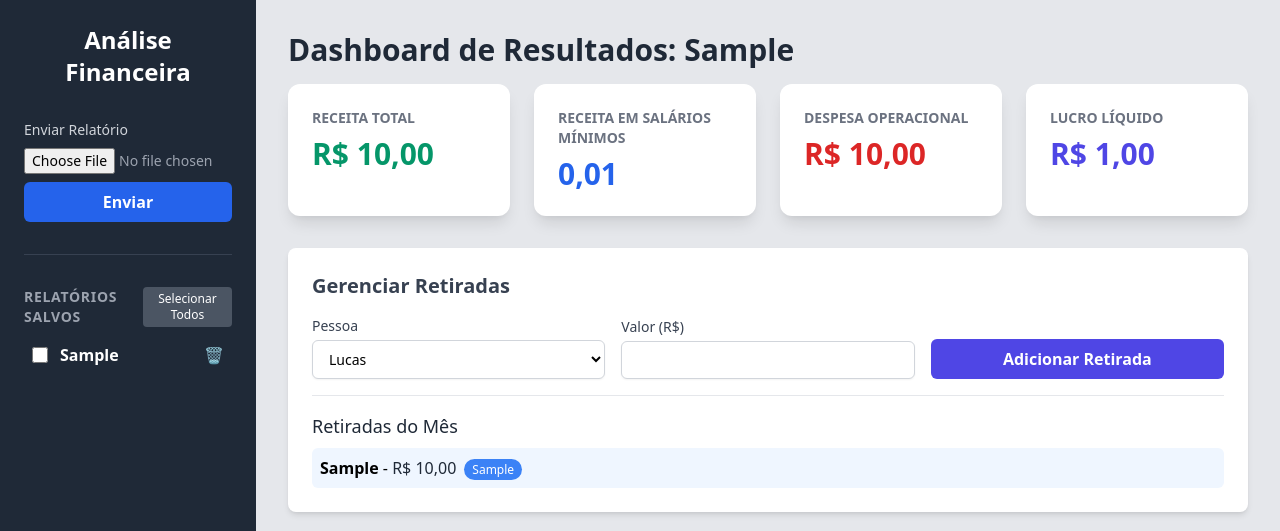
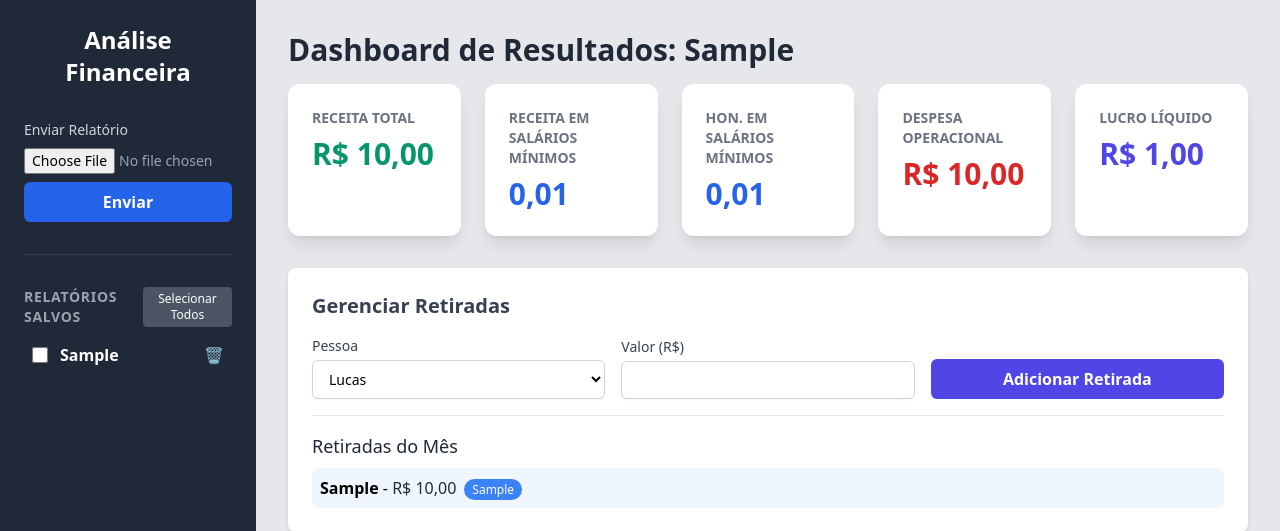
Before and after one commit to pedrocarneiro17/dashboard_contajur, a Flask app: page / in a window 1280 px wide. Shown: the top 531 px of the page. Run offline with Flask 3, Linux system fonts and the light colour scheme; tables that the repository leaves empty hold one stand-in row (values such as "Sample post").

Commit message:
adição de honorarios no comparativo e hon em sal min

```diff
--- a/database.py
+++ b/database.py
@@ -88,7 +88,8 @@ def get_dashboard_data(selected_month):
     """Busca todos os dados necessários para renderizar o dashboard de um mês."""
     data = {
         "totals": None, "expenses": defaultdict(list), "revenue_in_mw": 0,
-        "top_10_chart_data": None, "withdrawals_list": []
+        "top_10_chart_data": None, "withdrawals_list": [],
+        "fees_in_mw": 0
     }
     if not selected_month:
         return data
@@ -102,6 +103,9 @@ def get_dashboard_data(selected_month):
             data['totals'] = dict(totals_row)
             if data['totals'].get('total_revenue', 0) > 0:
                 data['revenue_in_mw'] = data['totals']['total_revenue'] / 1518.0
+
+        if data['totals'].get('total_fees', 0) > 0:
+            data['fees_in_mw'] = data['totals']['total_fees'] / 1518.0
 
         # Top 10 Despesas
         top_10_rows = c.execute('SELECT subcategory, amount FROM expenses WHERE month = ? ORDER BY amount DESC LIMIT 10', (selected_month,)).fetchall()
@@ -170,6 +174,7 @@ def get_compare_data(selected_months):
             {'label': 'Total de Receitas', 'data': [row['total_revenue'] for row in totals_data_rows], 'borderColor': '#10B981', 'tension': 0.1},
             {'label': 'Total de Despesas', 'data': [row['total_expenses'] for row in totals_data_rows], 'borderColor': '#EF4444', 'tension': 0.1},
             {'label': 'Lucro Líquido', 'data': [row['net_profit'] for row in totals_data_rows], 'borderColor': '#3B82F6', 'tension': 0.1},
+            {'label': 'Honorários', 'data': [row['total_fees'] for row in totals_data_rows], 'borderColor': '#F59E0B', 'tension': 0.1}
         ]
     }
 
--- a/templates/dashboard.html
+++ b/templates/dashboard.html
@@ -73,9 +73,10 @@
         {% if selected_month and totals %}
             <h1 class="text-3xl font-bold text-gray-800 mb-4">Dashboard de Resultados: {{ selected_month }}</h1>
 
-            <div class="grid grid-cols-1 md:grid-cols-2 lg:grid-cols-4 gap-6 mb-8">
+            <div class="grid grid-cols-1 md:grid-cols-2 lg:grid-cols-5 gap-6 mb-8">
                 <div class="bg-white p-6 rounded-xl shadow-lg"><h3 class="text-sm font-semibold text-gray-500 uppercase">Receita Total</h3><p class="text-3xl font-bold text-green-600 mt-2">R$ <span class="money">{{ totals.total_revenue }}</span></p></div>
                 <div class="bg-white p-6 rounded-xl shadow-lg"><h3 class="text-sm font-semibold text-gray-500 uppercase">Receita em Salários Mínimos</h3><p class="text-3xl font-bold text-blue-600 mt-2"><span class="money-count">{{ revenue_in_mw }}</span></p></div>
+                <div class="bg-white p-6 rounded-xl shadow-lg"><h3 class="text-sm font-semibold text-gray-500 uppercase">Hon. em Salários Mínimos</h3><p class="text-3xl font-bold text-blue-600 mt-2"><span class="money-count">{{ fees_in_mw }}</span></p></div>
                 <div class="bg-white p-6 rounded-xl shadow-lg"><h3 class="text-sm font-semibold text-gray-500 uppercase">Despesa Operacional</h3><p class="text-3xl font-bold text-red-600 mt-2">R$ <span class="money">{{ totals.total_expenses }}</span></p></div>
                 <div class="bg-white p-6 rounded-xl shadow-lg"><h3 class="text-sm font-semibold text-gray-500 uppercase">Lucro Líquido</h3><p class="text-3xl font-bold text-indigo-600 mt-2">R$ <span class="money">{{ totals.net_profit }}</span></p></div>
             </div>
@@ -265,8 +266,8 @@
             new Chart(document.getElementById('summaryChart').getContext('2d'), {
                 type: 'bar',
                 data: {
-                    labels: ['Receitas', 'Despesas', 'Lucro Líquido'],
-                    datasets: [{ data: [totals.total_revenue, totals.total_expenses, totals.net_profit], backgroundColor: ['#10B981', '#EF4444', '#3B82F6'] }]
+                    labels: ['Receitas', 'Despesas', 'Lucro Líquido', 'Honorários'],
+                    datasets: [{ data: [totals.total_revenue, totals.total_expenses, totals.net_profit, totals.total_fees], backgroundColor: ['#10B981', '#EF4444', '#3B82F6', '#F59E0B'] }]
                 },
                 options: {
                     responsive: true,
```
